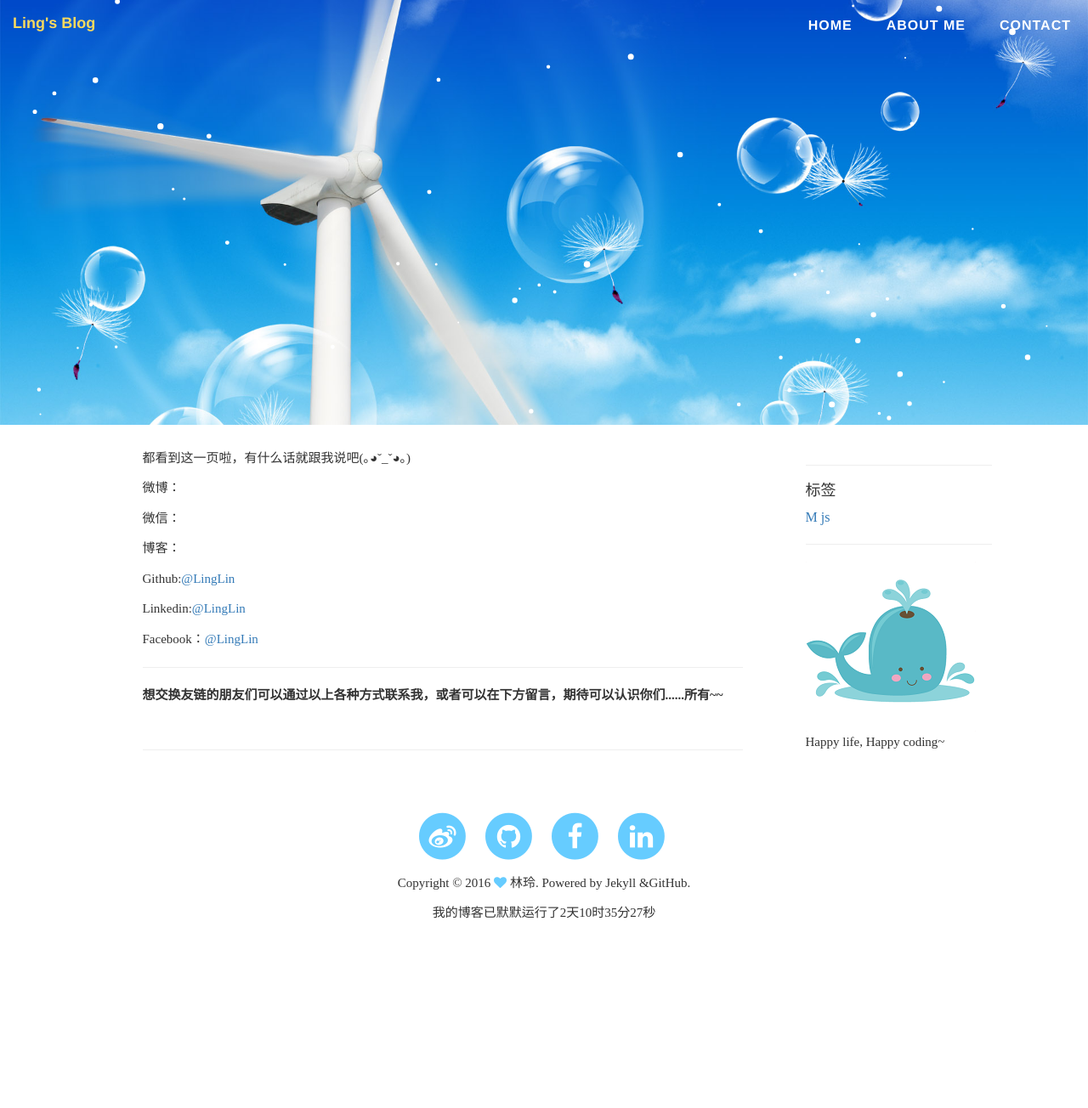
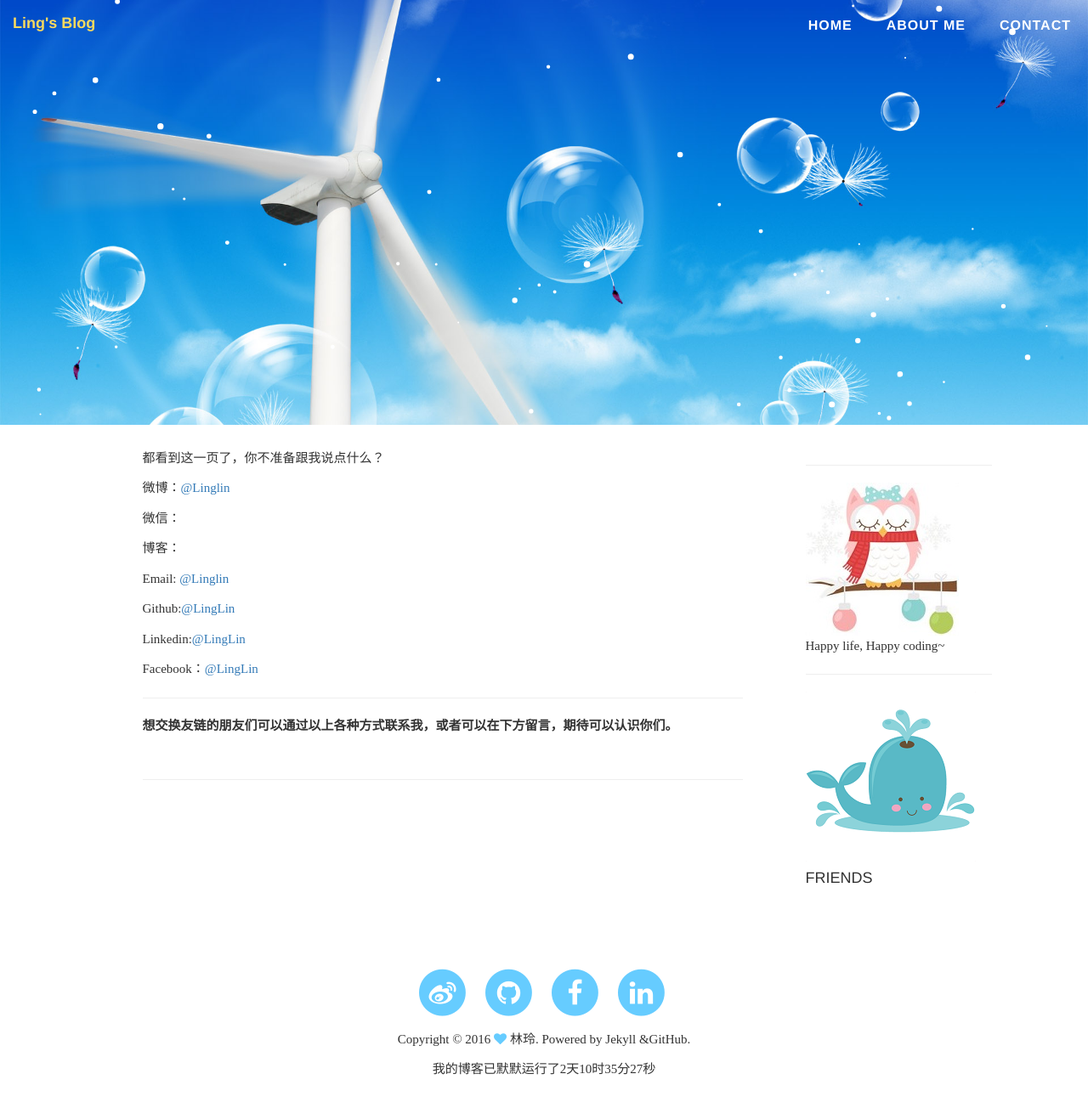
Before and after one commit to LingLinyp/MyBlog, a Jekyll site: the page built from contact.html, in a window 1280 px wide and 1322 px high. Shown: the top 1304 px of the window at 85% size. Built offline with Jekyll 4.4.1, drawn with Linux system fonts in a browser that asks for light colours; comment, search, counter and statistics services are not loaded.

Commit message:
update_contact.html

```diff
--- a/_config.yml
+++ b/_config.yml
@@ -6,9 +6,9 @@
 # you will see them accessed via {{ site.title }}, {{ site.email }}, and so on.
 # You can create any custom variable you would like, and they will be accessible
 # in the templates via {{ site.myvariable }}.
-title: "Ling Lin"
+title: "林玲的博客"
 subtitle: "欢迎来到我的个人博客"
-email: your-email@domain.com
+email: llqyp1991@gmail.com
 description: "Ling's Blog"
 keywords: "Blog, Ling Lin, Lin Ling, 博客，前端，互联网，IT，设计，杂记"
 timezone: Asia/Shanghai
@@ -19,10 +19,10 @@ url: "" # the base hostname & protocol for your site, e.g. http://example.com
 author: "Ling Lin"
 
 # SNS settings
-github_username:  "LingLinyp"
-facebook_username: "Ling Lin"
-weibo_username: "Ling Lin"
-linkedin_username: "Ling Lin"
+github_username:  "lingLinyp"
+facebook_username: "linglinyp"
+weibo_username: "lingLinyp"
+linkedin_username: "linglinyp"
 
 
 
--- a/_includes/base.html
+++ b/_includes/base.html
@@ -8,6 +8,9 @@
 <meta name="format-detection" content="telephone=no">
 <meta name="format-detection" content="email=no">
 <meta content="width=device-width,initial-scale=1.0,maximum-scale=1.0,user-scalable=no" name="viewport">
+
+<!-- title icon -->
+<link rel="icon" href="{{ site.baseurl }}/images/logo.ico">
 
 <!-- bootstrap css&&js -->
 <link rel="stylesheet" href="{{site.baseurl}}/css/bootstrap.min.css">
--- a/_includes/footer.html
+++ b/_includes/footer.html
@@ -1,5 +1,7 @@
 <footer>
+
   <div class="text-center">
+
     <ul class="list-inline text-center">
 
       <li>
@@ -27,7 +29,7 @@
         </a>
       </li>
       <li>
-        <a target="_blank" href="https://www.linkedin.com/{{ site.linkedin_username }}">
+        <a target="_blank" href="https://www.linkedin.com/in/{{ site.linkedin_username }}">
           <span class="fa-stack fa-2x">
             <i class="fa fa-circle fa-stack-2x" style="color: #66ccff"></i>
             <i class="fa fa-linkedin fa-stack-1x fa-inverse"></i>
--- a/_layouts/page.html
+++ b/_layouts/page.html
@@ -11,7 +11,7 @@ layout: default
     </div>
 <!-- siderbar container -->
     <div class="col-lg-3 col-md-3 col-sm-12 col-xs-12 sidebar-container">
-      <section>
+     <!--  <section>
         <hr/>
         <h4>标签</h4>
         <div class="tags">
@@ -19,24 +19,25 @@ layout: default
           <a href="{{ site.baseurl }}/tags/#{{ tag[0] }}" title="{{ tag[0] }}" rel="{{ tag[1].size }}">{{ tag[0] }}</a>
         {% endfor %}
         </div>
-      </section>
+      </section> -->
       <section class="visible-lg visible-md">
         <hr/>
-        <div><img src="{{ site.baseurl}}/images/sidebar_1.png" alt="linglin_blog"></div>
+        <div><img src="{{ site.baseurl}}/images/sidebar_3.jpg" alt="linglin_blog"></div>
         <p>Happy life, Happy coding~</p>
       </section>
 
-      <!-- <section>
+      <section>
         <hr>
+         <div><img src="{{ site.baseurl}}/images/sidebar_1.png" alt="linglin_blog"></div>
         <h4>FRIENDS</h4>
-        {% if site.friends %}
+
         <ul class="list-inline">
-        {% for friend in site.friends %}
-          <li><a href="{{friend.href}}" target="_blank">{{friend.title}}</a></li>
-        {% endfor %}
+          <li><a href=""></a></li>
+                      <li><a href=""></a></li>
+                      <li><a href=""></a></li>
         </ul>
-        {% endif %}
-      </section>   -->
+
+      </section>
     </div>
   </div>
 </div>
--- a/about.html
+++ b/about.html
@@ -15,7 +15,6 @@ title: ABOUT ME
 <p>古人云：读万卷书，行万里路</p>
 <p><b style="color:#66ccff">爱倾听，</b></p>
 <p>在倾听中帮助别人同样也反省了自己</p>
-<p>也许有时候会很无趣~~（那不是真的我, I promise!）(❀◕‿◕)</p>
 <p>我是个有理想，有抱负的热血青年</p>
 <h3>Why blog?</h3>
 <p>想要坚持记录生活中的点滴以及学习前端的历程</p>
--- a/contact.html
+++ b/contact.html
@@ -2,16 +2,19 @@
 layout: page
 title: CONTACT
 ---
-<p>都看到这一页啦，有什么话就跟我说吧(｡◕ˇ_ˇ◕｡)</p>
+<p>都看到这一页了，你不准备跟我说点什么？</p>
 
-<p>微博：</p>
+<p>微博：<a target="_blank" href="http://weibo.com/{{ site.weibo_username }}">@Linglin</a></p>
 <p>微信：</p>
 <p>博客：</p>
+<p>Email: <a target="_blank" href= " mailto:llqyp1991@gmail.com">@Linglin</a></p>
 <p>Github:<a target="_blank" href="https://github.com/{{ site.github_username }}">@LingLin</a></p>
-<p>Linkedin:<a target="_blank" href="https://linkedin.com/{{ site.linkedin_username }}">@LingLin</a></p>
+<p>Linkedin:<a target="_blank" href="https://linkedin.com/in/{{ site.linkedin_username }}">@LingLin</a></p>
 <p>Facebook：<a target="_blank" href="https://www.facebook.com/{{ site.facebook_username }}">@LingLin</a></p>
 
 
+
+
 <hr>
-<p><b>想交换友链的朋友们可以通过以上各种方式联系我，或者可以在下方留言，期待可以认识你们......所有~~</b></p>
+<p><b>想交换友链的朋友们可以通过以上各种方式联系我，或者可以在下方留言，期待可以认识你们。</b></p>
 {% include comment.html %}
```
Also changed, not shown: images/logo.ico, images/sidebar_3.jpg, 3 other files.
